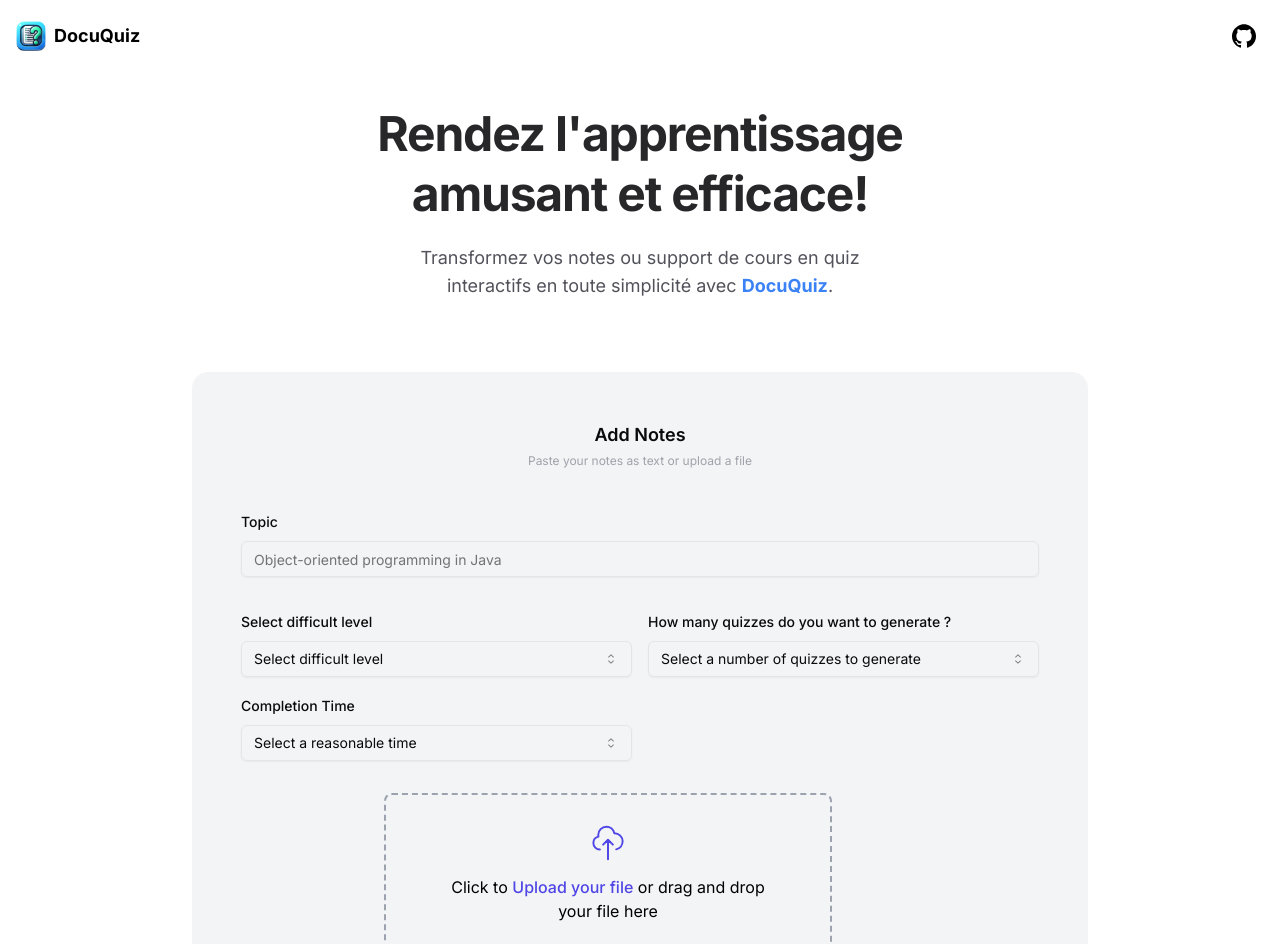
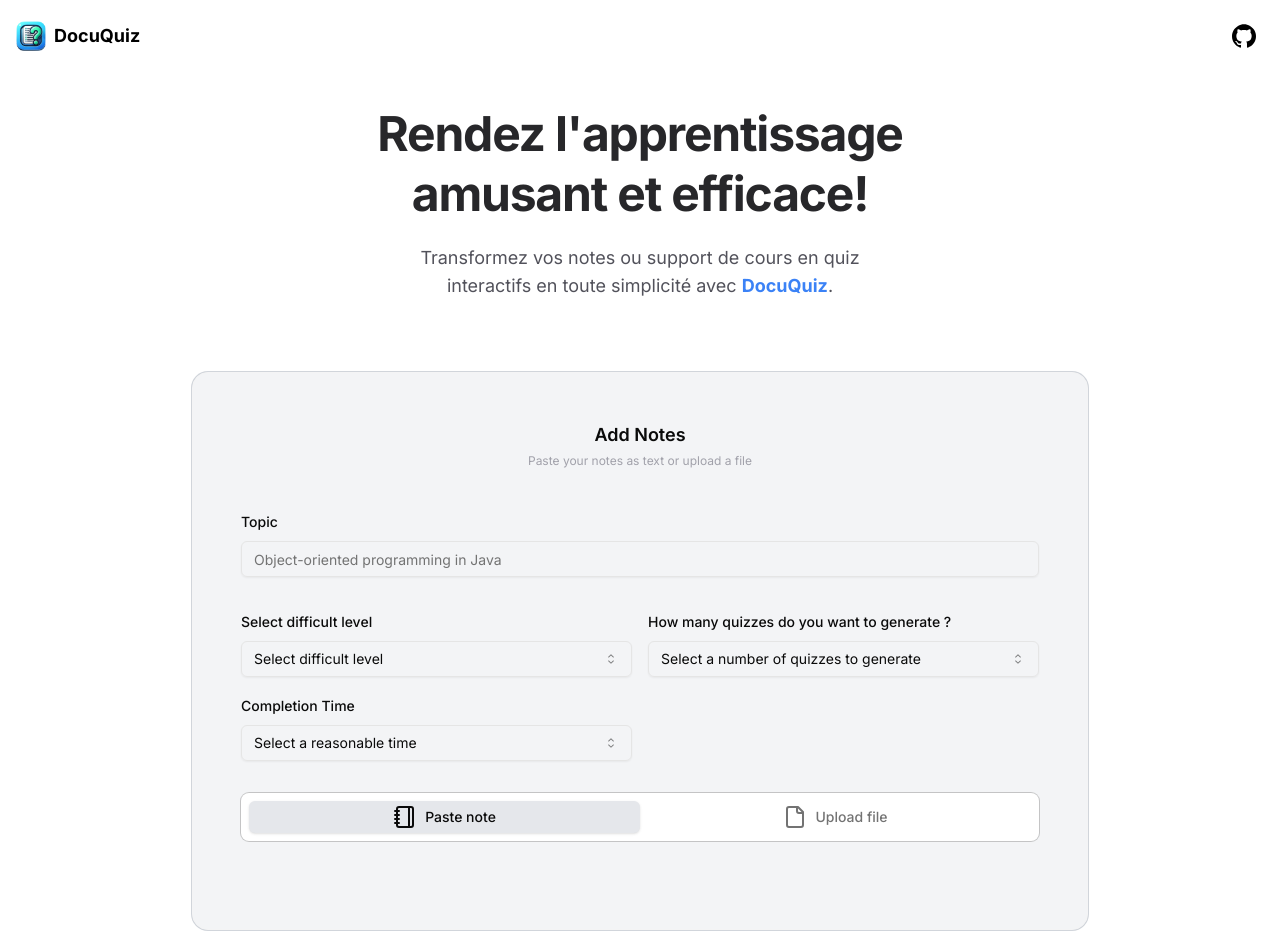
Before and after one commit to AbassHammed/DocuQuiz, a Next.js app: page / in a window 1280 px wide. Shown: the top 944 px of the page. Built offline with nearby package versions, Linux system fonts and the light colour scheme.

Commit message:
Still writing the home form component

```diff
--- a/package.json
+++ b/package.json
@@ -24,6 +24,7 @@
     "@radix-ui/react-label": "^2.1.0",
     "@radix-ui/react-select": "^2.1.1",
     "@radix-ui/react-slot": "^1.1.0",
+    "@radix-ui/react-tabs": "^1.1.0",
     "@radix-ui/react-toast": "^1.2.1",
     "class-variance-authority": "^0.7.0",
     "clsx": "^2.1.1",
--- a/src/components/homeForm.tsx
+++ b/src/components/homeForm.tsx
@@ -2,12 +2,12 @@
 /* eslint-disable quotes */
 'use client';
 
-import { useEffect, useState } from 'react';
+import { useState } from 'react';
 
 import {
+  Button,
   Form,
   FormControl,
-  FormDescription,
   FormField,
   FormItem,
   FormLabel,
@@ -18,11 +18,15 @@ import {
   SelectItem,
   SelectTrigger,
   SelectValue,
+  Tabs,
+  TabsContent,
+  TabsList,
+  TabsTrigger,
   useToast,
 } from '@components';
 import { zodResolver } from '@hookform/resolvers/zod';
 import pdfToText from '@lib/utils';
-import { XIcon } from 'lucide-react';
+import { File, Notebook, XIcon } from 'lucide-react';
 import { useForm } from 'react-hook-form';
 import { z } from 'zod';
 
@@ -127,7 +131,7 @@ const HomeForm = () => {
 
   const handleRemoveFile = () => setPdfFile(undefined);
   return (
-    <section className="relative bg-gray-100 border border-zinc-100 rounded-2xl max-w-4xl mx-auto lg:p-12 p-6 mb-10 min-h-72">
+    <section className="relative bg-gray-100 border border-zinc-100 rounded-2xl max-w-4xl lg:mx-auto mx-4 lg:p-12 p-6 mb-10 min-h-72 ring-1 ring-gray-300">
       <header className="text-center mb-10">
         <h2 className="text-lg font-semibold mb-1">Add Notes</h2>
         <p className="text-xs text-zinc-400"> Paste your notes as text or upload a file</p>
@@ -225,6 +229,27 @@ const HomeForm = () => {
               />
             </div>
 
+            <Tabs defaultValue="note">
+              <TabsList className="grid w-full grid-cols-2 bg-white items-center justify-center p-0 px-2 m-0 h-12 ring-1 ring-[#969696] ring-opacity-50">
+                <TabsTrigger
+                  value="note"
+                  className="rounded-md hover:text-gray-800 data-[state=active]:bg-gray-200">
+                  <div className="flex items-center space-x-2">
+                    <Notebook />
+                    <span>Paste note</span>
+                  </div>
+                </TabsTrigger>
+                <TabsTrigger
+                  value="file"
+                  className="flex items-center space-x-2 rounded-md hover:text-gray-800 data-[state=active]:bg-gray-200">
+                  <File />
+                  <span>Upload file</span>
+                </TabsTrigger>
+              </TabsList>
+              <TabsContent
+                value="note"
+                className="flex w-full items-center space-x-2 py-2"></TabsContent>
+              <TabsContent value="file" className="mr-2">
                 <div className="mt-5">
                   <div className="max-w-lg mx-auto">
                     {!pdfFile && (
@@ -273,6 +298,8 @@ const HomeForm = () => {
                     )}
                   </div>
                 </div>
+              </TabsContent>
+            </Tabs>
           </form>
         </Form>
       </div>
--- a/src/components/index.tsx
+++ b/src/components/index.tsx
@@ -28,3 +28,4 @@ export {
   SelectScrollUpButton,
   SelectScrollDownButton,
 } from './shared/select';
+export { Tabs, TabsList, TabsTrigger, TabsContent } from './shared/tabs';
--- /dev/null
+++ b/src/components/shared/tabs.tsx
@@ -0,0 +1,55 @@
+'use client';
+
+import * as React from 'react';
+
+import { cn } from '@/lib/utils';
+import * as TabsPrimitive from '@radix-ui/react-tabs';
+
+const Tabs = TabsPrimitive.Root;
+
+const TabsList = React.forwardRef<
+  React.ElementRef<typeof TabsPrimitive.List>,
+  React.ComponentPropsWithoutRef<typeof TabsPrimitive.List>
+>(({ className, ...props }, ref) => (
+  <TabsPrimitive.List
+    ref={ref}
+    className={cn(
+      'inline-flex h-9 items-center justify-center rounded-lg bg-muted p-1 text-muted-foreground',
+      className,
+    )}
+    {...props}
+  />
+));
+TabsList.displayName = TabsPrimitive.List.displayName;
+
+const TabsTrigger = React.forwardRef<
+  React.ElementRef<typeof TabsPrimitive.Trigger>,
+  React.ComponentPropsWithoutRef<typeof TabsPrimitive.Trigger>
+>(({ className, ...props }, ref) => (
+  <TabsPrimitive.Trigger
+    ref={ref}
+    className={cn(
+      'inline-flex items-center justify-center whitespace-nowrap rounded-md px-3 py-1 text-sm font-medium ring-offset-background transition-all focus-visible:outline-none focus-visible:ring-2 focus-visible:ring-ring focus-visible:ring-offset-2 disabled:pointer-events-none disabled:opacity-50 data-[state=active]:bg-background data-[state=active]:text-foreground data-[state=active]:shadow',
+      className,
+    )}
+    {...props}
+  />
+));
+TabsTrigger.displayName = TabsPrimitive.Trigger.displayName;
+
+const TabsContent = React.forwardRef<
+  React.ElementRef<typeof TabsPrimitive.Content>,
+  React.ComponentPropsWithoutRef<typeof TabsPrimitive.Content>
+>(({ className, ...props }, ref) => (
+  <TabsPrimitive.Content
+    ref={ref}
+    className={cn(
+      'mt-2 ring-offset-background focus-visible:outline-none focus-visible:ring-2 focus-visible:ring-ring focus-visible:ring-offset-2',
+      className,
+    )}
+    {...props}
+  />
+));
+TabsContent.displayName = TabsPrimitive.Content.displayName;
+
+export { Tabs, TabsList, TabsTrigger, TabsContent };
```
Also changed, not shown: 1 other file (tests, documents, lock files or other folders). Lines whose indentation alone changed are shown as unchanged.
